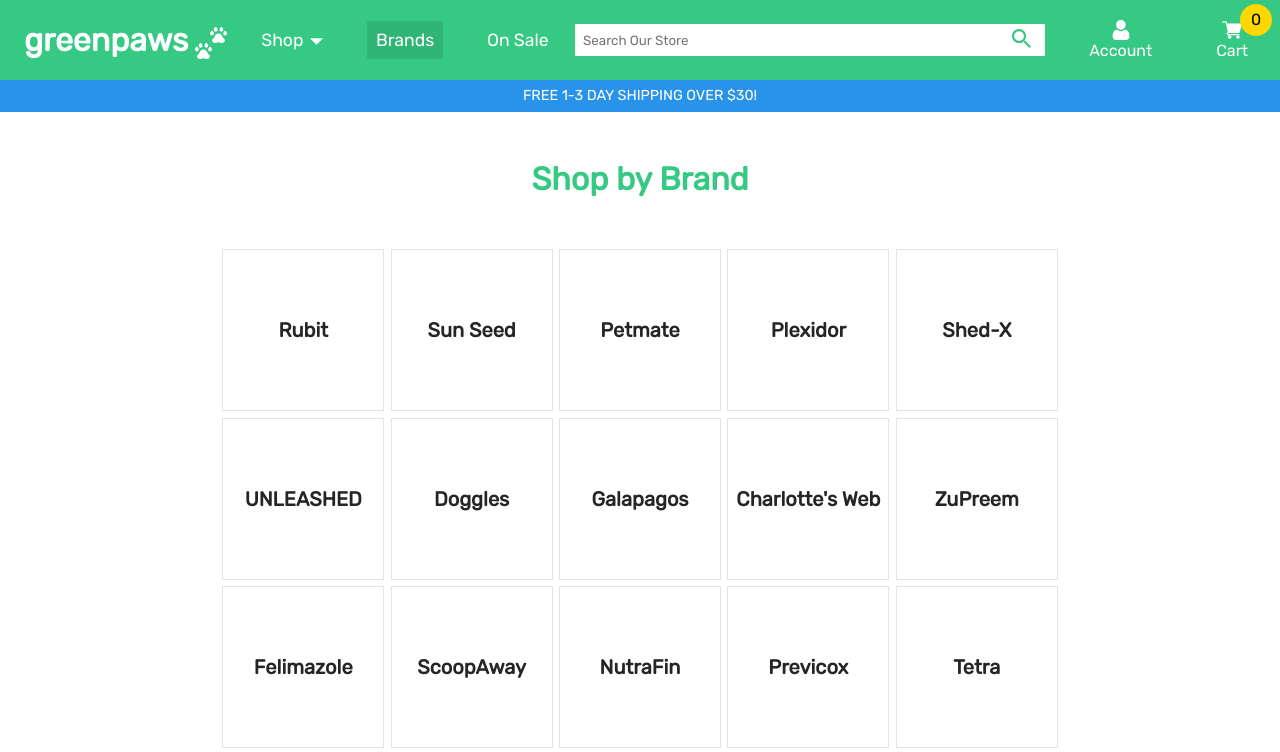
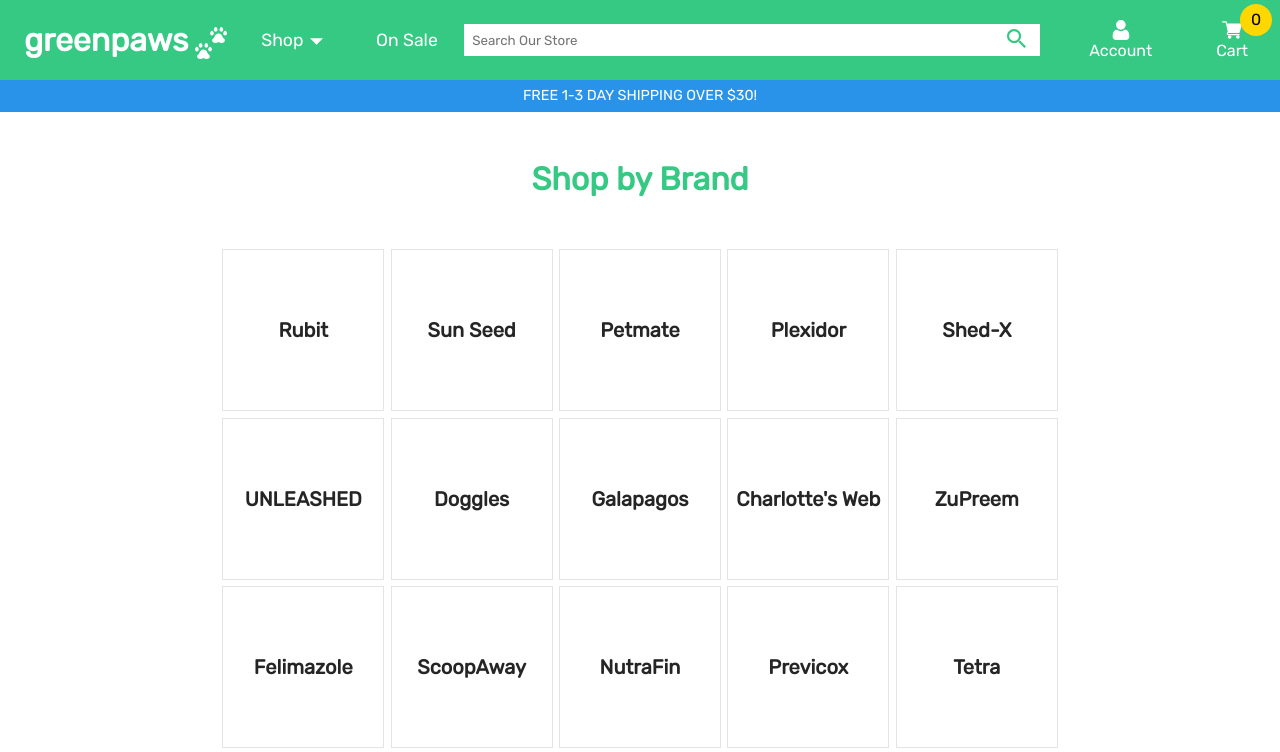
Before and after one commit to liamortiz/greenpaws, a React (Create React App) app: page /brands in a window 1280 px wide. Shown: the top 752 px of the page. Built offline with nearby package versions, Linux system fonts and the light colour scheme.

Commit message:
Working on account page

```diff
--- a/src/components/Navigation/Navigation.js
+++ b/src/components/Navigation/Navigation.js
@@ -48,7 +48,6 @@
                         </div>
                     </li>
 
-                    <li><NavLink className="can-hover" to="/brands" activeClassName='is-active' >Brands</NavLink></li>
 
                     <li><NavLink className="can-hover" to="/sales" activeClassName='is-active' >On Sale</NavLink></li>
                 </ul>
--- a/src/containers/BrandContainer.js
+++ b/src/containers/BrandContainer.js
@@ -7,28 +7,28 @@
             <h1>Shop by Brand</h1>
             <div className="brands">
                 <Link to='/products/brands/Rubit'><div className="brand"><h2>Rubit</h2></div></Link>
-                <div className="brand"><h2>Sun Seed</h2></div>
-                <div className="brand"><h2>Petmate</h2></div>
-                <div className="brand"><h2>Plexidor</h2></div>
-                <div className="brand"><h2>Shed-X</h2></div>
+                <Link to='/products/brands/SunSeed'><div className="brand"><h2>Sun Seed</h2></div></Link>
+                <Link to='/products/brands/Rubit'><div className="brand"><h2>Petmate</h2></div></Link>
+                <Link to='/products/brands/Rubit'><div className="brand"><h2>Plexidor</h2></div></Link>
+                <Link to='/products/brands/Rubit'><div className="brand"><h2>Shed-X</h2></div></Link>
 
-                <div className="brand"><h2>UNLEASHED</h2></div>
-                <div className="brand"><h2>Doggles</h2></div>
-                <div className="brand"><h2>Galapagos</h2></div>
-                <div className="brand"><h2>Charlotte's Web</h2></div>
-                <div className="brand"><h2>ZuPreem</h2></div>
+                <Link to='/products/brands/Rubit'><div className="brand"><h2>UNLEASHED</h2></div></Link>
+                <Link to='/products/brands/Rubit'><div className="brand"><h2>Doggles</h2></div></Link>
+                <Link to='/products/brands/Rubit'><div className="brand"><h2>Galapagos</h2></div></Link>
+                <Link to='/products/brands/Rubit'><div className="brand"><h2>Charlotte's Web</h2></div></Link>
+                <Link to='/products/brands/Rubit'><div className="brand"><h2>ZuPreem</h2></div></Link>
 
-                <div className="brand"><h2>Felimazole</h2></div>
-                <div className="brand"><h2>ScoopAway</h2></div>
-                <div className="brand"><h2>NutraFin</h2></div>
-                <div className="brand"><h2>Previcox</h2></div>
-                <div className="brand"><h2>Tetra</h2></div>
+                <Link to='/products/brands/Rubit'><div className="brand"><h2>Felimazole</h2></div></Link>
+                <Link to='/products/brands/Rubit'><div className="brand"><h2>ScoopAway</h2></div></Link>
+                <Link to='/products/brands/Rubit'><div className="brand"><h2>NutraFin</h2></div></Link>
+                <Link to='/products/brands/Rubit'><div className="brand"><h2>Previcox</h2></div></Link>
+                <Link to='/products/brands/Rubit'><div className="brand"><h2>Tetra</h2></div></Link>
 
-                <div className="brand"><h2>Pet Safe</h2></div>
-                <div className="brand"><h2>Wild Delight</h2></div>
-                <div className="brand"><h2>Macs</h2></div>
-                <div className="brand"><h2>Fieldcrest Farms</h2></div>
-                <div className="brand"><h2>Tumbo</h2></div>
+                <Link to='/products/brands/Rubit'><div className="brand"><h2>Pet Safe</h2></div></Link>
+                <Link to='/products/brands/Rubit'><div className="brand"><h2>Wild Delight</h2></div></Link>
+                <Link to='/products/brands/Rubit'><div className="brand"><h2>Macs</h2></div></Link>
+                <Link to='/products/brands/Rubit'><div className="brand"><h2>Fieldcrest Farms</h2></div></Link>
+                <Link to='/products/brands/Rubit'><div className="brand"><h2>Tumbo</h2></div></Link>
             </div>
         </div>
     )
```
Also changed, not shown: 1 other file (tests, documents, lock files or other folders).
